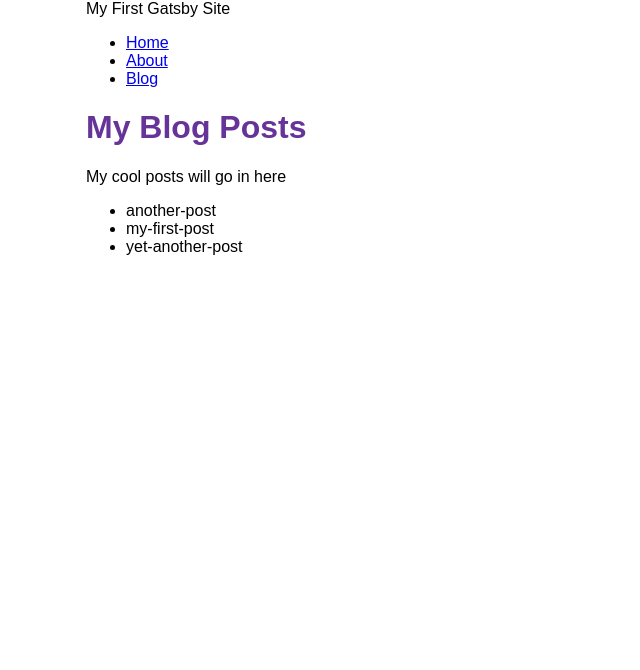
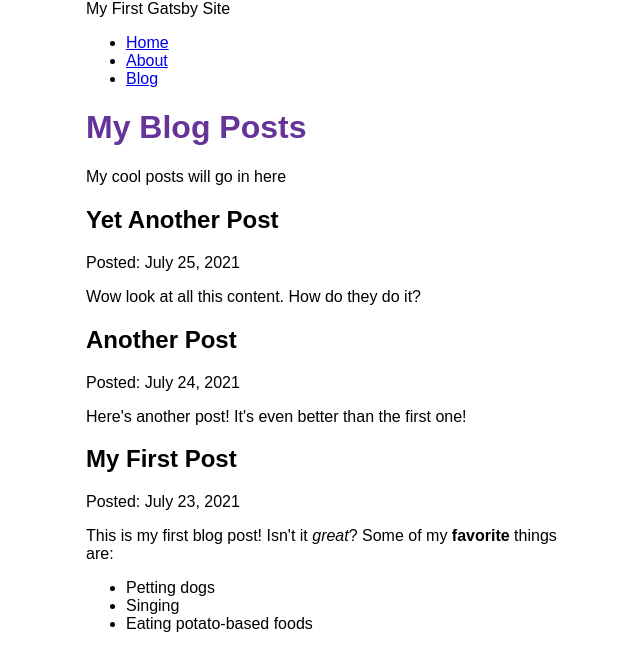
Before and after one commit to saadjavaid2004/gatsby-20210824, a Gatsby site: page /blog in a window 1280 px wide. Shown: the whole page, without its empty margins (304-944 px from the left). Built offline with nearby package versions, Linux system fonts and the light colour scheme; Gatsby itself is replaced by a stand-in of ours.

Commit message:
Finished Gatsby Tutorial Part 5

```diff
--- a/blog/another-post.mdx
+++ b/blog/another-post.mdx
@@ -0,0 +1,6 @@
+---
+title: "Another Post"
+date: "2021-07-24"
+---
+
+Here's another post! It's even better than the first one!
--- a/blog/my-first-post.mdx
+++ b/blog/my-first-post.mdx
@@ -0,0 +1,9 @@
+---
+title: "My First Post"
+date: "2021-07-23"
+---
+This is my first blog post! Isn't it *great*?
+Some of my **favorite** things are:
+* Petting dogs
+* Singing
+* Eating potato-based foods
--- a/blog/yet-another-post.mdx
+++ b/blog/yet-another-post.mdx
@@ -0,0 +1,6 @@
+---
+title: "Yet Another Post"
+date: "2021-07-25"
+---
+
+Wow look at all this content. How do they do it?
--- a/gatsby-config.js
+++ b/gatsby-config.js
@@ -26,5 +26,6 @@ module.exports = {
         path: `${__dirname}/blog`,
       }
     },
+    "gatsby-plugin-mdx",
   ],
 };
--- a/package.json
+++ b/package.json
@@ -15,10 +15,13 @@
     "clean": "gatsby clean"
   },
   "dependencies": {
+    "@mdx-js/mdx": "^1.6.22",
+    "@mdx-js/react": "^1.6.22",
     "gatsby": "^3.11.1",
     "gatsby-plugin-gatsby-cloud": "^3.0.0",
     "gatsby-plugin-image": "^1.12.0",
     "gatsby-plugin-manifest": "^3.12.0",
+    "gatsby-plugin-mdx": "^2.12.0",
     "gatsby-plugin-offline": "^4.12.0",
     "gatsby-plugin-react-helmet": "^4.12.0",
     "gatsby-plugin-sharp": "^3.12.0",
--- a/src/pages/blog.js
+++ b/src/pages/blog.js
@@ -1,29 +1,37 @@
 import * as React from 'react'
 import { graphql } from 'gatsby'
+import { MDXRenderer } from 'gatsby-plugin-mdx'
 import Layout from '../components/layout'
 
 const BlogPage = ({ data }) => {
   return (
     <Layout pageTitle="My Blog Posts">
       <p>My cool posts will go in here</p>
-	   <ul>
-      {
-        data.allFile.nodes.map(node => (
-          <li key={node.name}>
-            {node.name}
-          </li>
+	   {
+        data.allMdx.nodes.map((node) => (
+          <article key={node.id}>
+            <h2>{node.frontmatter.title}</h2>
+            <p>Posted: {node.frontmatter.date}</p>
+            <MDXRenderer>
+              {node.body}
+            </MDXRenderer>
+          </article>
         ))
       }
-      </ul>
     </Layout>
   )
 }
 
 export const query = graphql`
   query {
-    allFile {
+    allMdx(sort: {fields: frontmatter___date, order: DESC}) {
       nodes {
-        name
+        frontmatter {
+          date(formatString: "MMMM D, YYYY")
+          title
+        }
+        id
+        body
       }
     }
   }
```
Also changed, not shown: 1 other file.
